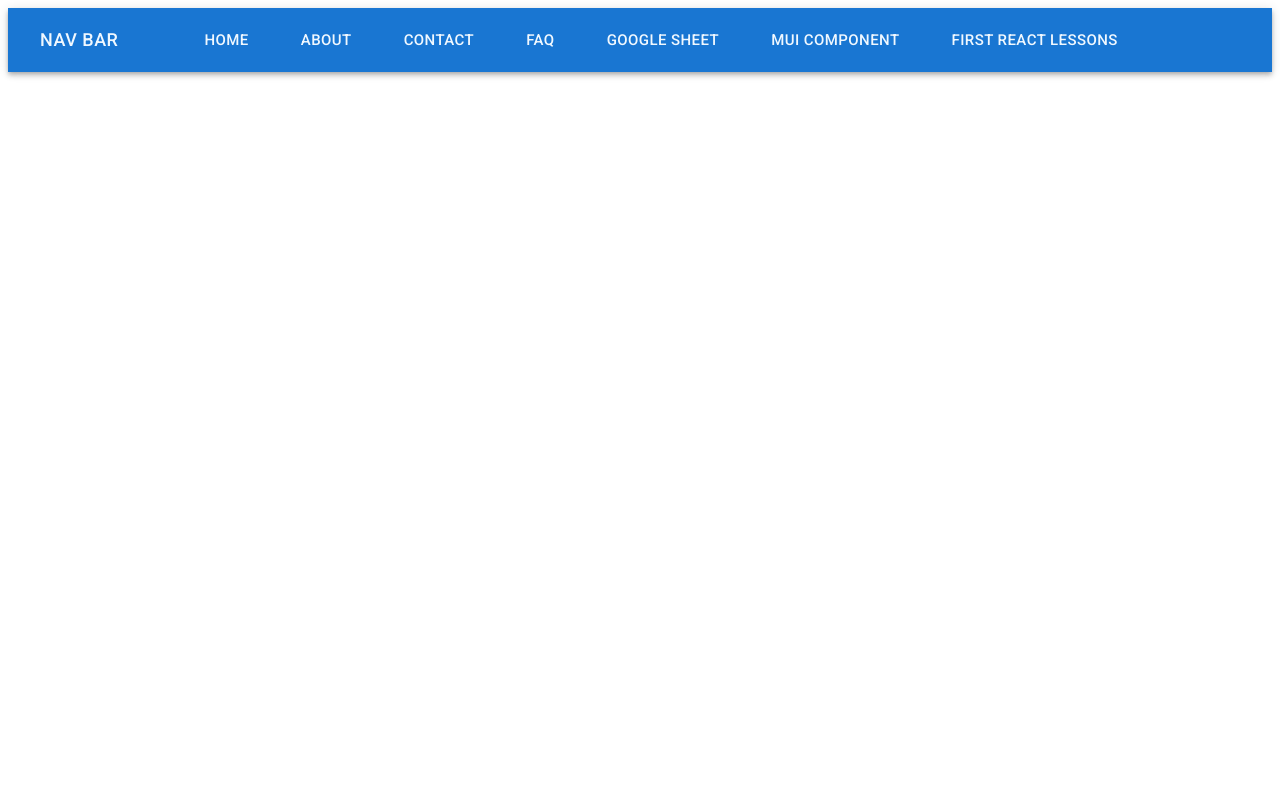
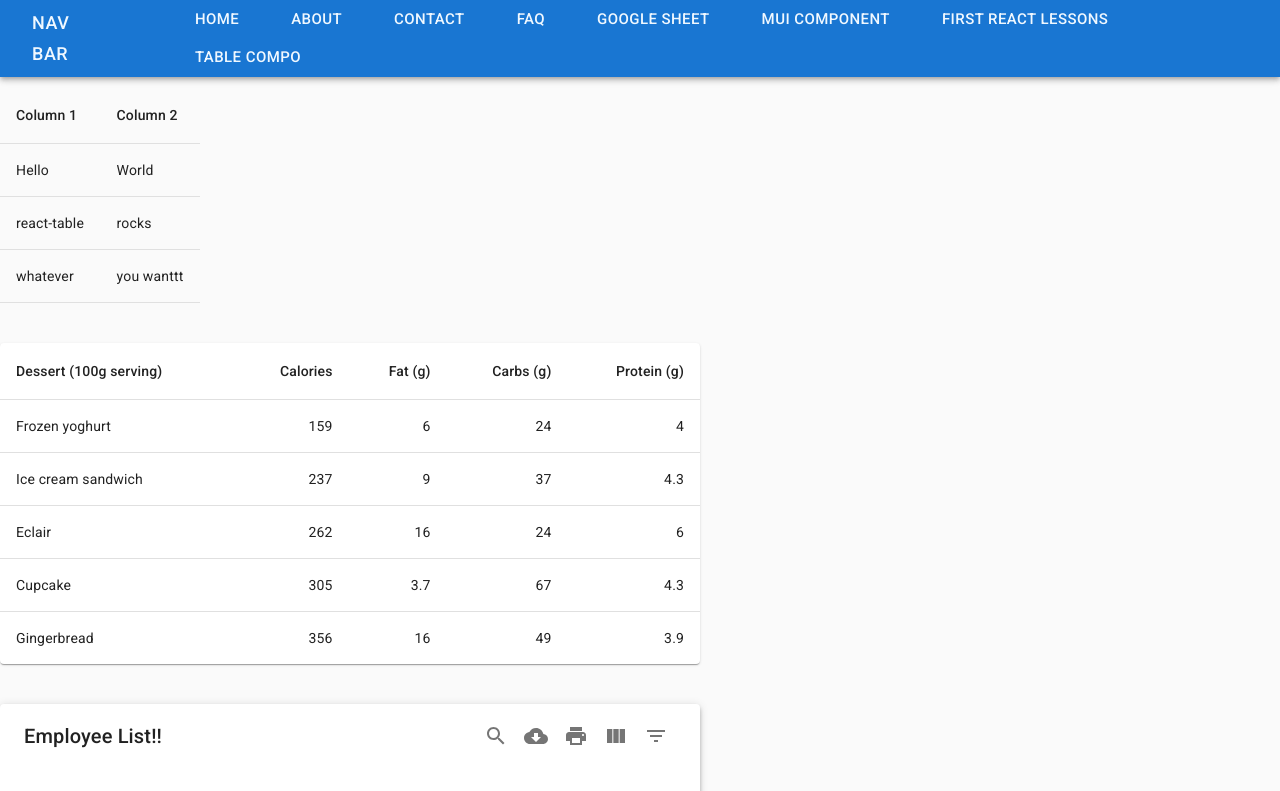
Before and after one commit to namrouche993/navbar_mui_react, a React (Create React App) app: page /tablecompo in a window 1280 px wide. Shown: the top 791 px of the page. Built offline with nearby package versions, Linux system fonts and the light colour scheme.

Commit message:
adding modifications to muidatatable

```diff
--- a/package.json
+++ b/package.json
@@ -6,15 +6,19 @@
         "@material-ui/core": "^4.12.4",
         "@material-ui/icons": "^4.11.2",
         "@material-ui/lab": "^4.0.0-alpha.61",
+        "@mui/x-data-grid": "^5.11.0",
         "@redux-devtools/core": "^3.9.0",
         "@testing-library/jest-dom": "^5.12.0",
         "@testing-library/react": "^11.2.7",
         "@testing-library/user-event": "^12.8.3",
+        "material-table": "^2.0.3",
+        "mui-datatables": "^4.2.2",
         "react": "^17.0.2",
         "react-dom": "^17.0.2",
         "react-redux": "^7.2.4",
         "react-router-dom": "^5.3.0",
         "react-scripts": "4.0.3",
+        "react-table": "^7.8.0",
         "redux": "^4.1.0",
         "redux-devtools-extension": "^2.13.9",
         "redux-thunk": "^2.3.0",
--- a/src/App.js
+++ b/src/App.js
@@ -8,6 +8,7 @@ import Faq from "./compo/Faq";
 import Googlesheetiframe from "./compo/Googlesheetiframe";
 import Appmuicomponent from "./compo/Appmuicomponent";
 import Learningreact from "./compo/Learningreact";
+import Tablecompo from "./compo/Tablecompo";
 
 
 
@@ -25,6 +26,7 @@ export default class App extends Component {
           <Route path='/googlesheet' component={Googlesheetiframe}></Route>
           <Route path='/appmuicomponent' component={Appmuicomponent}></Route>
           <Route path='/learningreact' component={Learningreact}></Route>
+          <Route path='/tablecompo' component={Tablecompo}></Route>
 
 
         </Switch>
--- a/src/Navbaressai.js
+++ b/src/Navbaressai.js
@@ -55,6 +55,7 @@ function Navbaressai() {
               <Button className={classes.navitem} href='/googlesheet'>Google Sheet</Button>
               <Button className={classes.navitem} href='/appmuicomponent'>Mui Component</Button>
               <Button className={classes.navitem} href='/learningreact'>first react lessons</Button>
+              <Button className={classes.navitem} href='/tablecompo'>Table compo</Button>
 
 
           </>
--- /dev/null
+++ b/src/compo/MUI_component/BasicTablee2.js
@@ -0,0 +1,54 @@
+import * as React from 'react';
+import Table from '@mui/material/Table';
+import TableBody from '@mui/material/TableBody';
+import TableCell from '@mui/material/TableCell';
+import TableContainer from '@mui/material/TableContainer';
+import TableHead from '@mui/material/TableHead';
+import TableRow from '@mui/material/TableRow';
+import Paper from '@mui/material/Paper';
+
+function createData(name, calories, fat, carbs, protein) {
+  return { name, calories, fat, carbs, protein };
+}
+
+const rows = [
+  createData('Frozen yoghurt', 159, 6.0, 24, 4.0),
+  createData('Ice cream sandwich', 237, 9.0, 37, 4.3),
+  createData('Eclair', 262, 16.0, 24, 6.0),
+  createData('Cupcake', 305, 3.7, 67, 4.3),
+  createData('Gingerbread', 356, 16.0, 49, 3.9),
+];
+
+export default function BasicTablee2() {
+  return (
+    <TableContainer component={Paper}>
+      <Table sx={{ minWidth: 650 }} aria-label="simple table">
+        <TableHead>
+          <TableRow>
+            <TableCell>Dessert (100g serving)</TableCell>
+            <TableCell align="right">Calories</TableCell>
+            <TableCell align="right">Fat&nbsp;(g)</TableCell>
+            <TableCell align="right">Carbs&nbsp;(g)</TableCell>
+            <TableCell align="right">Protein&nbsp;(g)</TableCell>
+          </TableRow>
+        </TableHead>
+        <TableBody>
+          {rows.map((row) => (
+            <TableRow
+              key={row.name}
+              sx={{ '&:last-child td, &:last-child th': { border: 0 } }}
+            >
+              <TableCell component="th" scope="row">
+                {row.name}
+              </TableCell>
+              <TableCell align="right">{row.calories}</TableCell>
+              <TableCell align="right">{row.fat}</TableCell>
+              <TableCell align="right">{row.carbs}</TableCell>
+              <TableCell align="right">{row.protein}</TableCell>
+            </TableRow>
+          ))}
+        </TableBody>
+      </Table>
+    </TableContainer>
+  );
+}
--- /dev/null
+++ b/src/compo/MUI_component/Child.js
@@ -0,0 +1,16 @@
+import React, { Component } from 'react'
+
+export default class Child extends Component {
+    constructor(props){
+        super(props)
+    }
+  render() {
+    return (
+    <input
+        type="text"
+        value={this.props.value}
+        onChange={this.props.onChangeValue}
+      />
+        )
+  }
+}
--- a/src/compo/MUI_component/Firstmui.js
+++ b/src/compo/MUI_component/Firstmui.js
@@ -16,6 +16,7 @@ import {
 } from "@material-ui/core";
 
 import Selectcomp from './Selectcomp';
+import Child from './Child';
 
 
 const Namegrpbrn2 = [
@@ -38,7 +39,8 @@ class Firstmui extends React.Component{
           alignmentname:'',
 
           textesexe1:'',
-          age:''
+          age:'',
+          value0:''
         };
         this.myRef = React.createRef();
         this.textInput = React.createRef();
@@ -63,9 +65,15 @@ class Firstmui extends React.Component{
       */
 
 
-  handleChangeage = (event) => {
-    this.setState({age:event.target.value});
-  };
+  handleChangeagepropsparent = (event) => {
+    this.setState({age:event.target.value})
+
+  }
+  handleChangeValue = event => this.setState({value0: event.target.value});
+
+  //handleChangeage = (event) => {
+  //  this.setState({age:event.target.value});
+  //};
 
       Radiochange=(event, value ) => {
           this.setState({textradio1:value.toString()})
@@ -120,7 +128,11 @@ class Firstmui extends React.Component{
 
         return (
             <div>
-
+                 <Child
+                     value={this.state.value0}
+                     onChangeValue={this.handleChangeValue}
+                  />
+                <br></br>
                    <Button id='myfirstbtn' ref={this.myRef} variant="contained"
                         onClick={()=>{this.Changecolor()}}
                         //onMouseEnter={()=>this.Changecolor()}
@@ -142,6 +154,7 @@ class Firstmui extends React.Component{
                     et le radio1 est checké ?? : {this.state.textradio1} <br></br>
                     et le sexe est : {this.state.textesexe1} <br></br>
                     l'age c'est : {this.state.age} <br></br>
+                    la valeur0 c'est : {this.state.value0} <br></br>
 
 
 
@@ -160,10 +173,13 @@ class Firstmui extends React.Component{
                   </ToggleButtonGroup>
                   <br></br>
                   <br></br>
+
      <FormGroup>
       <FormControlLabel control={<Checkbox defaultChecked />} label="Label" />
       <FormControlLabel disabled control={<Checkbox />} label="Disabled" />
     </FormGroup>
+                  <br></br>
+                  <br></br>
 
 
     <FormControl>
@@ -187,7 +203,7 @@ class Firstmui extends React.Component{
       </RadioGroup>
     </FormControl>
     <br></br>
-    <Selectcomp/>
+    <Selectcomp handleChangeageprops={this.handleChangeagepropsparent}/>
 
               </div>
              )
--- /dev/null
+++ b/src/compo/MUI_component/MUIdatabase.js
@@ -0,0 +1,72 @@
+import React, { Component } from 'react'
+import MUIDataTable from "mui-datatables";
+import Chip from '@material-ui/core/Chip';
+import { TableFilterList } from "mui-datatables";
+
+
+const columns = [
+   {name:"Name",options:{filter:false}},
+   {name:"Company",options:{filter:'true'}},
+   {name:"City",options:{display:'true',sort: false}},  //display:false
+   {name:"State"}
+];
+
+const data = [
+ ["Joe James", "Test Corp", "Yonkers", "NY"],
+ ["John Walsh", "Test Corp", "Hartford", "CT"],
+ ["Bob Herm", "Test Corp", "Tampa", "FL"],
+ ["James Houston", "Test Corp", "Dallas", "TX"],
+];
+
+
+const options = {
+  //filterType: 'checkbox',
+  //filter:true,
+  //expandableRowsOnClick:true,
+  //expandableRows:true,
+  //caseSensitive:'true',
+  //confirmFilters:'true',
+  count:'10',
+  //customToolbar: () =>{
+  //  return 'usmisaaa'
+  //},
+  selectToolbarPlacement:'none',
+
+  //fixedSelectColumn:'false',
+  //viewColumns:'false',
+  //selectableRowsHideCheckboxes:'true',
+  //selectableRows:'none',
+  //selectableRowsHeader:'false',
+   //customToolbarSelect: (selectedRows, displayData, setSelectedRows) => (
+    //console.log('selected hidded')
+    //<CustomToolbarSelect/>
+    //<CustomToolbarSelect selectedRows={selectedRows} displayData={displayData} setSelectedRows={setSelectedRows} />
+  //),
+
+  //textLabels: {
+  //  selectedRows: {
+  //      text: "rowwww(s) selected",
+  //      delete: "Delete",
+  //     deleteAria: "Delete Selected Rows",
+  //    }
+  // },
+
+};
+
+export default class MUIdatabase extends Component {
+
+
+  render() {
+    return (
+      <div>
+
+    <MUIDataTable
+  title={"Employee List!!"}
+  data={data}
+  columns={columns}
+  options={options}
+/>
+      </div>
+    )
+  }
+}
--- a/src/compo/MUI_component/Selectcomp.js
+++ b/src/compo/MUI_component/Selectcomp.js
@@ -3,7 +3,8 @@ import {
     FormControl,
     InputLabel,
     Select,
-    MenuItem
+    MenuItem,
+    Box
 } from "@material-ui/core";
 
 
@@ -11,14 +12,18 @@ export default class Selectcomp extends React.Component {
     constructor(props){
         super(props);
         this.state={
-          age:''
+          age:'',
+          value:''
         }
     };
 
 
-  handleChangeage = (event) => {
-    this.setState({age:event.target.value});
-  };
+ // handleChangeage = (event) => {
+ //   this.setState({age:event.target.value});
+ // };
+
+  // handleChangeValue = event => this.setState({value: event.target.value});
+
 /*
   Sendagevalue = () => {
     this.props.agee(this.state.age);
@@ -27,20 +32,24 @@ export default class Selectcomp extends React.Component {
 
   render() {
     return (
-        <FormControl sx={{ width: 1/8 }}>
+      <div>
+      <Box sx={{ maxWidth: 160 }}>
+        <FormControl fullWidth>
         <InputLabel id="demo-simple-select-label">Age</InputLabel>
       <Select
           labelId="demo-simple-select-label"
           id="demo-simple-select"
-          value={this.state.age}
+          //value={this.state.age}
           label="Age"
-          onChange={this.handleChangeage}
+          onChange={this.props.handleChangeageprops}
         >
           <MenuItem value={10}>Ten</MenuItem>
           <MenuItem value={20}>Twenty</MenuItem>
           <MenuItem value={30}>Thirty</MenuItem>
         </Select>
       </FormControl>
+      </Box>
+      </div>
     )
   }
 }
--- /dev/null
+++ b/src/compo/MUI_component/Tablee.js
@@ -0,0 +1,49 @@
+import React from 'react'
+import MaUTable from '@material-ui/core/Table'
+import TableBody from '@material-ui/core/TableBody'
+import TableCell from '@material-ui/core/TableCell'
+import TableHead from '@material-ui/core/TableHead'
+import TableRow from '@material-ui/core/TableRow'
+import { useTable } from 'react-table'
+
+function Tablee({ columns, data }) {
+    // Use the state and functions returned from useTable to build your UI
+    const { getTableProps, headerGroups, rows, prepareRow } = useTable({
+      columns,
+      data,
+    })
+
+    // Render the UI for your table
+    return (
+      <MaUTable {...getTableProps()}>
+        <TableHead>
+          {headerGroups.map(headerGroup => (
+            <TableRow {...headerGroup.getHeaderGroupProps()}>
+              {headerGroup.headers.map(column => (
+                <TableCell {...column.getHeaderProps()}>
+                  {column.render('Header')}
+                </TableCell>
+              ))}
+            </TableRow>
+          ))}
+        </TableHead>
+        <TableBody>
+          {rows.map((row, i) => {
+            prepareRow(row)
+            return (
+              <TableRow {...row.getRowProps()}>
+                {row.cells.map(cell => {
+                  return (
+                    <TableCell {...cell.getCellProps()}>
+                      {cell.render('Cell')}
+                    </TableCell>
+                  )
+                })}
+              </TableRow>
+            )
+          })}
+        </TableBody>
+      </MaUTable>
+    )
+  }
+  export default Tablee;
--- /dev/null
+++ b/src/compo/Tablecompo.js
@@ -0,0 +1,64 @@
+import React from 'react';
+import CssBaseline from '@material-ui/core/CssBaseline'
+import Box from '@material-ui/core/Box';
+import Tablee from './MUI_component/Tablee'
+import BasicTablee2 from './MUI_component/BasicTablee2'
+import MUIdatabase from './MUI_component/MUIdatabase'
+
+
+
+function Tablecompo() {
+  const columns = React.useMemo(
+    () => [
+      {
+        Header: 'Column 1',
+        accessor: 'col1', // accessor is the "key" in the data
+      },
+      {
+        Header: 'Column 2',
+        accessor: 'col2',
+      },
+    ],
+    []
+  )
+
+  //const data = React.useMemo(() => makeData(20), [])
+  const data = React.useMemo(
+    () => [
+      {
+        col1: 'Hello',
+        col2: 'World',
+      },
+      {
+        col1: 'react-table',
+        col2: 'rocks',
+      },
+      {
+        col1: 'whatever',
+        col2: 'you wanttt',
+      },
+    ],
+    []
+  )
+  return (
+    <div>
+    <Box sx={{ maxWidth: 200 }}>
+      <CssBaseline />
+      <Tablee columns={columns} data={data} />
+    </Box>
+    <br></br>
+    <br></br>
+    <Box sx={{ maxWidth: 700 }}>
+    <BasicTablee2/>
+    </Box>
+    <br></br>
+    <br></br>
+    <Box sx={{ maxWidth: 700 }}>
+    <MUIdatabase/>
+    </Box>
+
+    </div>
+  )
+}
+
+export default Tablecompo;
```
Also changed, not shown: src/compo/MUI_component/CustomToolbarSelect.js (added), 1 other file (tests, documents, lock files or other folders).
